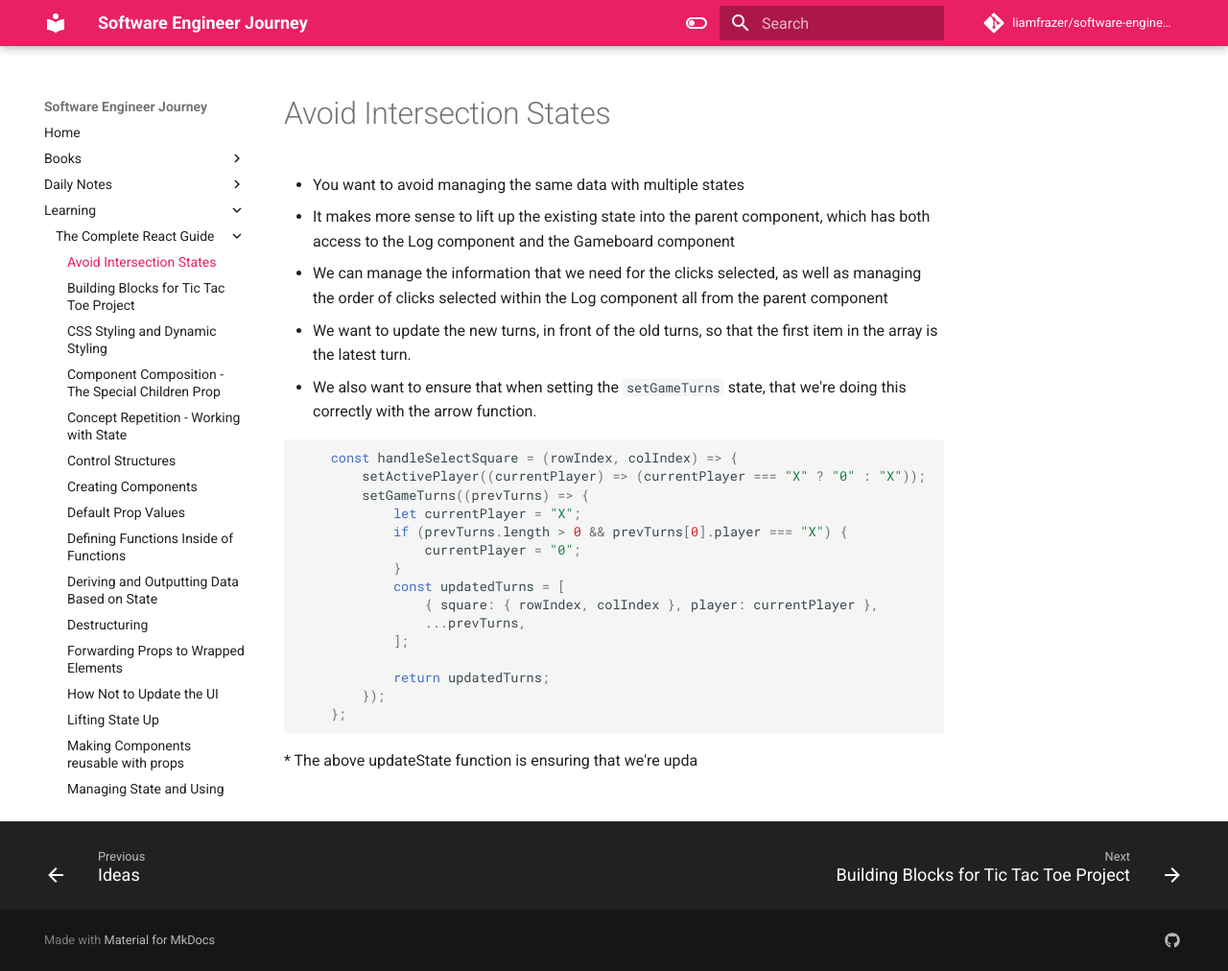
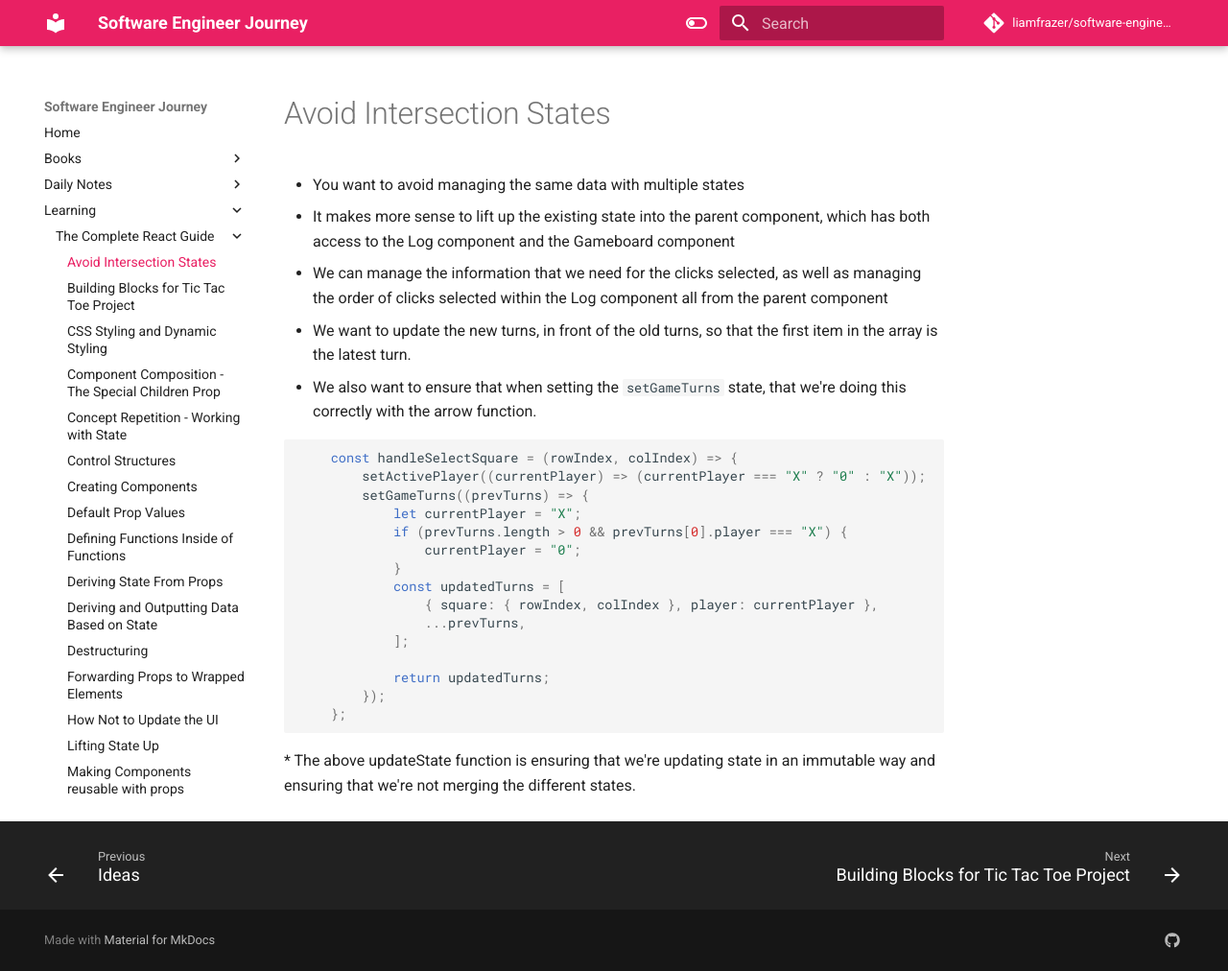
Before and after one commit to liamfrazer/software-engineer-journey, an MkDocs documentation site: the page built from docs/Learning/The Complete React Guide/Avoid Intersection States.md, in a window 1280 px wide and 1012 px high. Shown: the whole window at 96% size. Built offline with MkDocs 1.6.1 and Material for MkDocs 9.7.7, drawn with Linux system fonts in a browser that asks for light colours; comment, search, counter and statistics services are not loaded.

Commit message:
vault backup: 2023-12-24 15:06:29

````diff
--- a/docs/Learning/The Complete React Guide/Avoid Intersection States.md
+++ b/docs/Learning/The Complete React Guide/Avoid Intersection States.md
@@ -31,4 +31,4 @@ tags:
 		});
 	};
 ```
-* The above updateState function is ensuring that we're upda
+* The above updateState function is ensuring that we're updating state in an immutable way and ensuring that we're not merging the different states.
--- /dev/null
+++ b/docs/Learning/The Complete React Guide/Deriving State From Props.md
@@ -0,0 +1,9 @@
+---
+tags:
+  - state
+  - props
+  - react
+  - jsx
+  - components
+---
+# Deriving State From Props
````
Also changed, not shown: docs/index.md (+1 -0 lines).
